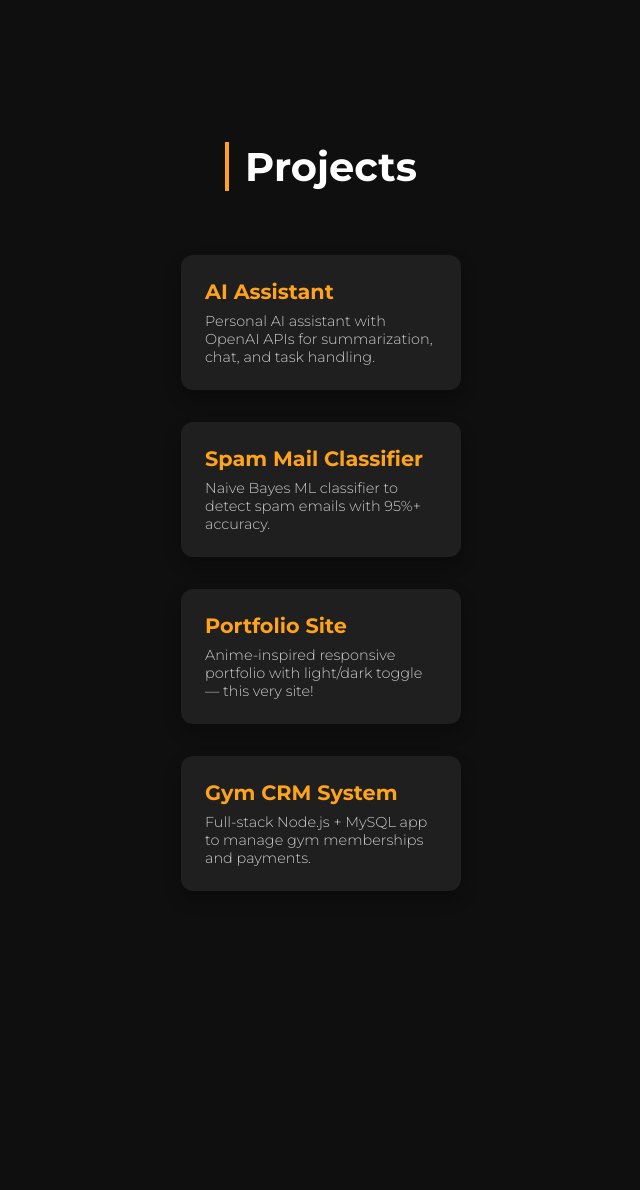
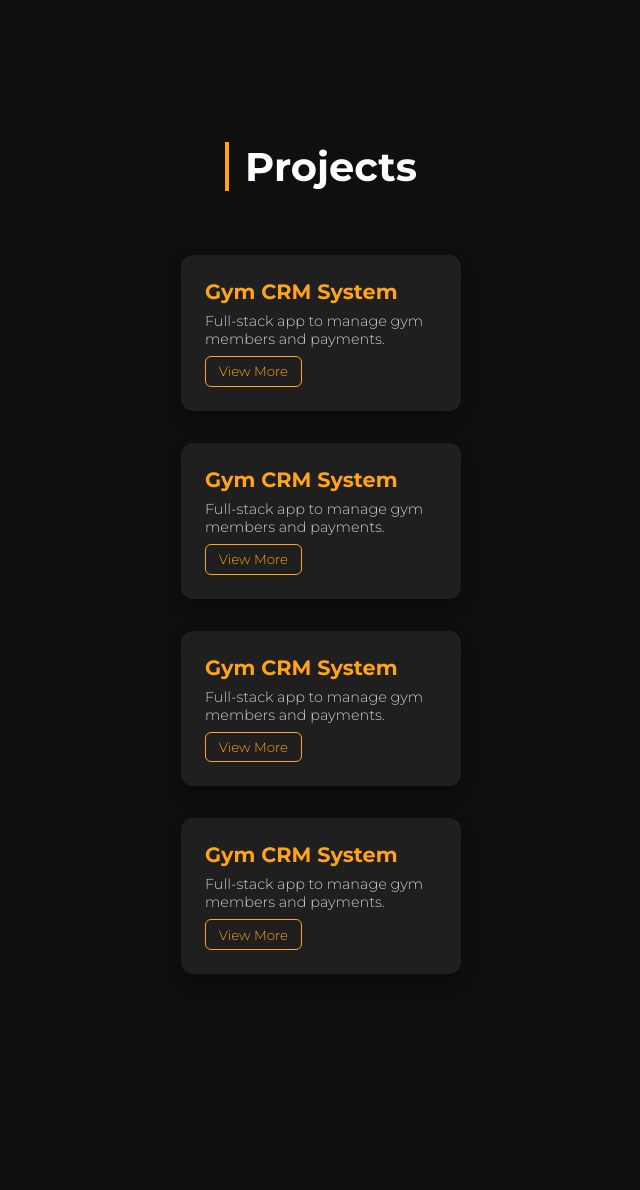
Before and after one commit to f4zill/portfolio, a Flask app: page / in a window 1280 px wide. Shown: the part 1621-2811 px from the top of the page, without its empty margins (319-959 px from the left). Run offline with Flask 3, Linux system fonts and the light colour scheme.

Commit message:
Initial commit of my Flask portfolio

```diff
--- a/templates/index.html
+++ b/templates/index.html
@@ -268,6 +268,38 @@
         margin-top: 1rem;
       }
     }
+    .project-details {
+  display: none;
+  margin-top: 1rem;
+  font-size: 0.9rem;
+  color: #ccc;
+  transition: all 0.3s ease;
+}
+
+body[data-theme="light"] .project-details {
+  color: #444;
+}
+
+.card button {
+  margin-top: 0.5rem;
+  background-color: transparent;
+  border: 1px solid var(--accent-dark);
+  color: var(--accent-dark);
+  padding: 0.4rem 0.8rem;
+  border-radius: 6px;
+  cursor: pointer;
+  transition: 0.3s;
+}
+
+body[data-theme="light"] .card button {
+  border-color: var(--accent-light);
+  color: var(--accent-light);
+}
+
+.card button:hover {
+  opacity: 0.8;
+}
+
   </style>
 </head>
 
@@ -314,20 +346,44 @@
     <h2>Projects</h2>
     <div class="project-cards">
       <div class="card">
-        <h3>AI Assistant</h3>
-        <p>Personal AI assistant with OpenAI APIs for summarization, chat, and task handling.</p>
-      </div>
-      <div class="card">
-        <h3>Spam Mail Classifier</h3>
-        <p>Naive Bayes ML classifier to detect spam emails with 95%+ accuracy.</p>
-      </div>
-      <div class="card">
-        <h3>Portfolio Site</h3>
-        <p>Anime-inspired responsive portfolio with light/dark toggle — this very site!</p>
+        <h3>Gym CRM System</h3>
+        <p>Full-stack app to manage gym members and payments.</p>
+        <button onclick="toggleDetails(this)">View More</button>
+        <div class="project-details">
+          <p>This Node.js + MySQL-based CRM helps gyms handle memberships, attendance, and billing. Includes admin panel and responsive UI.</p>
+          <p><strong>Tech:</strong> Node.js, Express, MySQL, EJS</p>
+          <a href="https://github.com/f4zill/gym-crm" target="_blank">🔗 GitHub</a>
+        </div>
       </div>
       <div class="card">
         <h3>Gym CRM System</h3>
-        <p>Full-stack Node.js + MySQL app to manage gym memberships and payments.</p>
+        <p>Full-stack app to manage gym members and payments.</p>
+        <button onclick="toggleDetails(this)">View More</button>
+        <div class="project-details">
+          <p>This Node.js + MySQL-based CRM helps gyms handle memberships, attendance, and billing. Includes admin panel and responsive UI.</p>
+          <p><strong>Tech:</strong> Node.js, Express, MySQL, EJS</p>
+          <a href="https://github.com/f4zill/gym-crm" target="_blank">🔗 GitHub</a>
+        </div>
+      </div>
+      <div class="card">
+        <h3>Gym CRM System</h3>
+        <p>Full-stack app to manage gym members and payments.</p>
+        <button onclick="toggleDetails(this)">View More</button>
+        <div class="project-details">
+          <p>This Node.js + MySQL-based CRM helps gyms handle memberships, attendance, and billing. Includes admin panel and responsive UI.</p>
+          <p><strong>Tech:</strong> Node.js, Express, MySQL, EJS</p>
+          <a href="https://github.com/f4zill/gym-crm" target="_blank">🔗 GitHub</a>
+        </div>
+      </div>
+      <div class="card">
+        <h3>Gym CRM System</h3>
+        <p>Full-stack app to manage gym members and payments.</p>
+        <button onclick="toggleDetails(this)">View More</button>
+        <div class="project-details">
+          <p>This Node.js + MySQL-based CRM helps gyms handle memberships, attendance, and billing. Includes admin panel and responsive UI.</p>
+          <p><strong>Tech:</strong> Node.js, Express, MySQL, EJS</p>
+          <a href="https://github.com/f4zill/gym-crm" target="_blank">🔗 GitHub</a>
+        </div>
       </div>
     </div>
   </section>
@@ -351,6 +407,12 @@
       const currentTheme = body.getAttribute('data-theme');
       body.setAttribute('data-theme', currentTheme === 'light' ? 'dark' : 'light');
     }
+      function toggleDetails(btn) {
+    const details = btn.nextElementSibling;
+    const isVisible = details.style.display === "block";
+    details.style.display = isVisible ? "none" : "block";
+    btn.textContent = isVisible ? "View More" : "View Less";
+  }
   </script>
 </body>
 </html>
```
